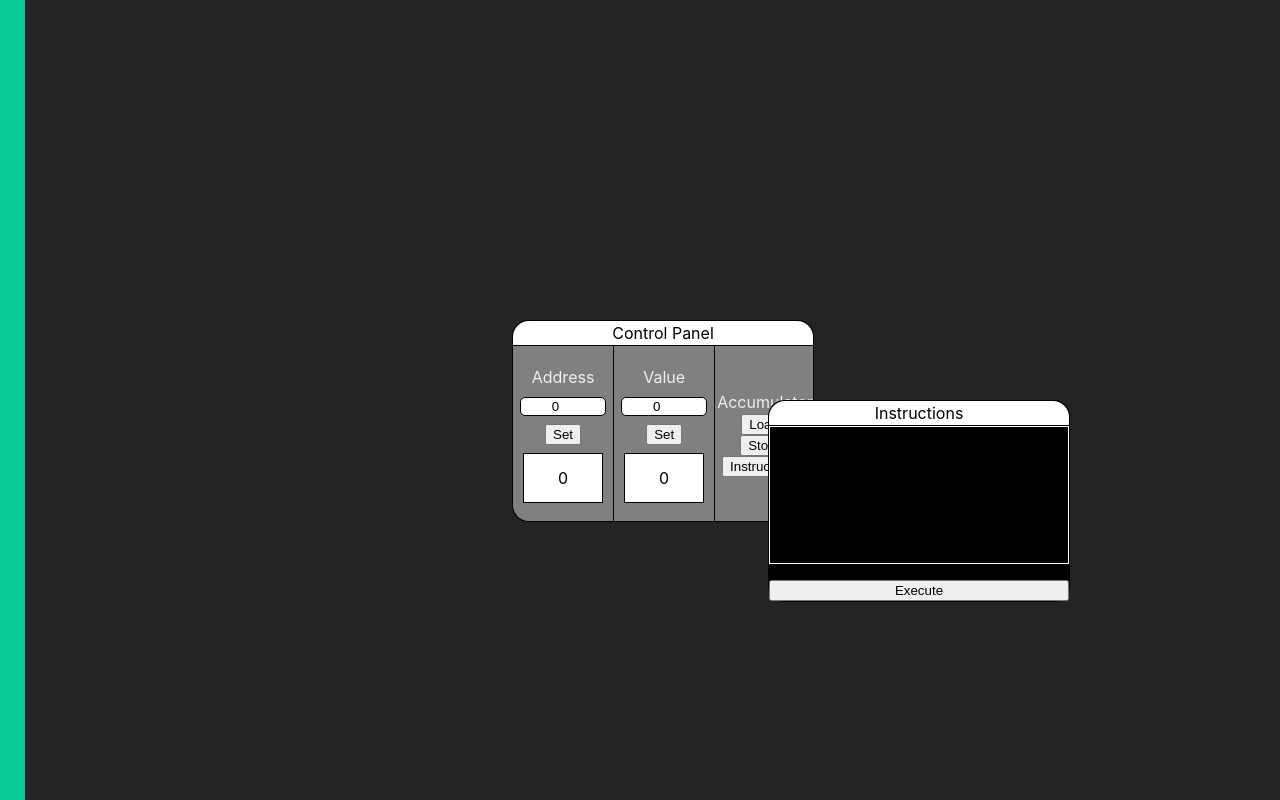
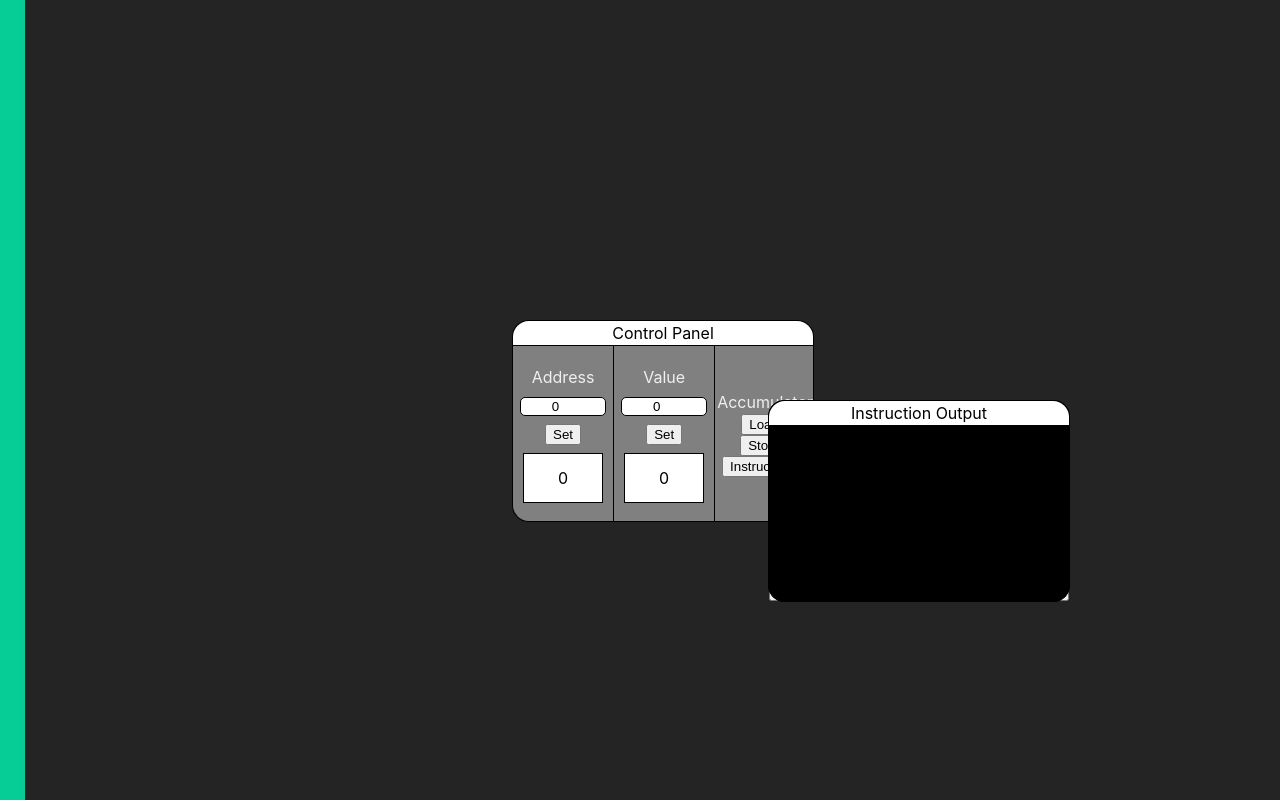
Before and after one commit to Furrj/BitsToBytes, a React (Vite) app: page / in a window 1280 px wide. Built offline with nearby package versions, Linux system fonts and the light colour scheme.

Commit message:
instructions can be written output box line-by-line

```diff
--- a/src/App.tsx
+++ b/src/App.tsx
@@ -6,6 +6,7 @@ import Accumulator from "./components/Registers/Accumulator";
 import ComponentToolbar from "./components/UI/ComponentToolbar";
 import ControlPanel from "./components/Interfaces/ControlPanel";
 import InstructionInput from "./components/Interfaces/InstructionInput";
+import InstructionOutput from "./components/Interfaces/InstructionOutput";
 
 const initState: JSX.Element[] = [];
 
@@ -18,6 +19,7 @@ const App: React.FC = () => {
     <Accumulator key={1} />,
     <ControlPanel key={2} />,
     <InstructionInput key={3} />,
+    <InstructionOutput key={4} />,
   ];
 
   function updateActiveComponents(component: JSX.Element): void {
@@ -33,6 +35,7 @@ const App: React.FC = () => {
       })}
       <ControlPanel />
       <InstructionInput />
+      <InstructionOutput />
       <ComponentToolbar
         components={components}
         updateComponents={updateActiveComponents}
--- a/src/components/Interfaces/InstructionInput.tsx
+++ b/src/components/Interfaces/InstructionInput.tsx
@@ -31,14 +31,14 @@ const InstructionInput: React.FC = () => {
   return (
     <Draggable nodeRef={nodeRef}>
       <div className={styles.instructions} ref={nodeRef}>
-        <div className={styles.title}>Instructions</div>
+        <div className={styles.title}>Terminal</div>
         <textarea
           name="instructions"
           id="instructions"
           onChange={inputHandler}
           value={input}
         ></textarea>
-        <button onClick={saveInstructions}>Execute</button>
+        <button onClick={saveInstructions}>Store</button>
       </div>
     </Draggable>
   );
--- /dev/null
+++ b/src/components/Interfaces/InstructionOutput.module.css
@@ -0,0 +1,24 @@
+@import "../../vars.css";
+
+.output {
+  width: 300px;
+  height: 200px;
+  border: var(--border);
+  position: absolute;
+  left: 60%;
+  top: 50%;
+  cursor: pointer;
+  border-radius: 1rem;
+  display: flex;
+  flex-direction: column;
+  background: black;
+  white-space: pre-wrap;
+}
+
+.title {
+  background: white;
+  color: black;
+  border-top-right-radius: 1rem;
+  border-top-left-radius: 1rem;
+  border-bottom: var(--border);
+}
--- /dev/null
+++ b/src/components/Interfaces/InstructionOutput.tsx
@@ -0,0 +1,34 @@
+import React from "react";
+import styles from "./InstructionOutput.module.css";
+import Draggable from "react-draggable";
+
+//REDUX
+import { useSelector, useDispatch } from "react-redux";
+import { RootState } from "../../data/store";
+
+const InstructionOutput: React.FC = () => {
+  const nodeRef: React.MutableRefObject<null> = React.useRef(null);
+  const instructionList: string[][] = useSelector(
+    (state: RootState) => state.instructions.instructions
+  );
+  const formattedList: string[] = [];
+
+  for (let line of instructionList) {
+    const copy = [...line];
+    copy[1] += ",";
+    const formattedLine = copy.join(" ");
+    formattedList.push(formattedLine);
+  }
+  const formattedInstructions: string = formattedList.join("\n");
+
+  return (
+    <Draggable nodeRef={nodeRef}>
+      <div className={styles.output} ref={nodeRef}>
+        <div className={styles.title}>Instruction Output</div>
+        {formattedInstructions}
+      </div>
+    </Draggable>
+  );
+};
+
+export default InstructionOutput;
```
